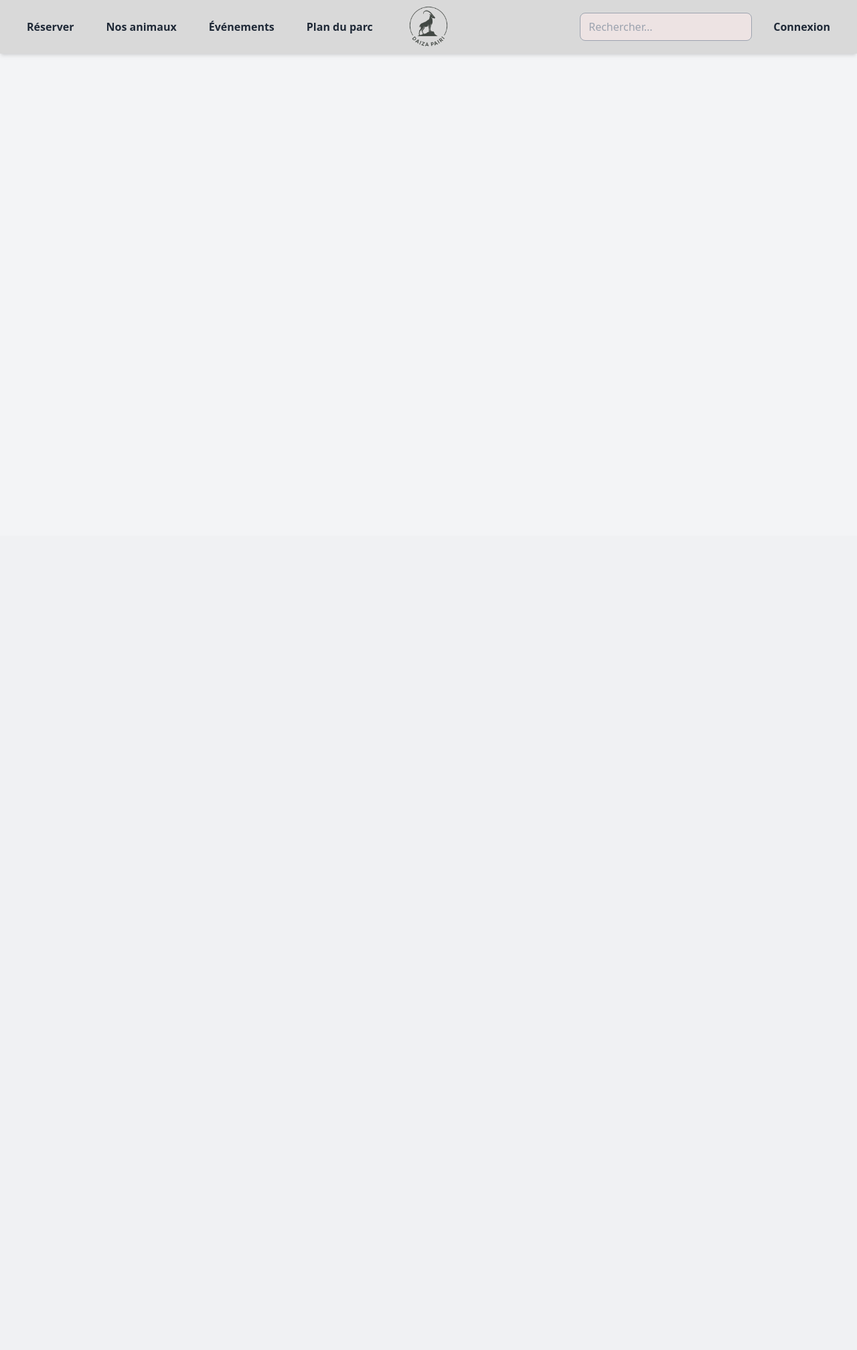
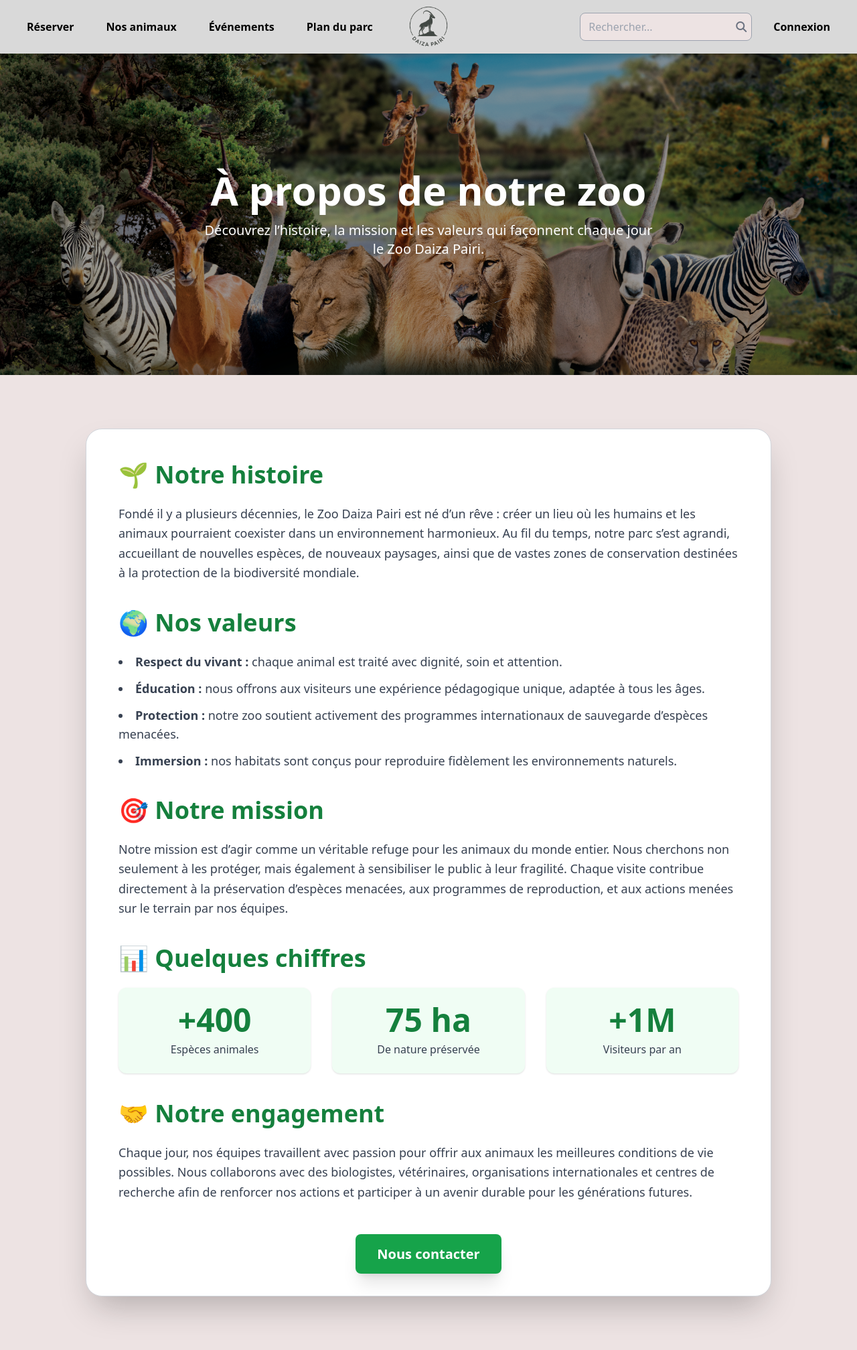
Before and after one commit to Charlxyz/pairi-daiza-zoo, a Flask app: page /about in a window 1280 px wide. Shown: the whole page at 67% size. Before the commit the page ends 83 px from the top, so only its background shows below. Run offline with Flask 3, Linux system fonts and the light colour scheme; some libraries are stand-ins or nearby versions.

Commit message:
ajout page about

```diff
--- a/templates/about.html
+++ b/templates/about.html
@@ -5,11 +5,96 @@
     <meta name="viewport" content="width=device-width, initial-scale=1.0">
     <title>À propos</title>
     <script src="https://cdn.tailwindcss.com"></script>
+    <link rel="stylesheet" href="https://cdnjs.cloudflare.com/ajax/libs/font-awesome/6.5.1/css/all.min.css">
     <link rel="icon" href="../static/images/logo2.png" type="image/x-icon">
 </head>
-<body class="bg-gray-100 text-gray-800">
+
+<body class="w-full min-h-screen bg-[#EDE3E3]">
 
     {% include '/components/nav.html' %}
+
+    <!-- HEADER AVEC IMAGE -->
+    <div class="relative w-full h-[60vh]">
+        <img src="./static/images/header_about.png"
+             class="absolute inset-0 w-full h-full object-cover"
+             alt="zoo">
+        <div class="absolute inset-0 bg-black/40"></div>
+
+        <div class="absolute inset-0 flex flex-col items-center justify-center text-center text-white">
+            <h1 class="text-6xl font-extrabold drop-shadow-xl">À propos de notre zoo</h1>
+            <p class="text-xl mt-4 max-w-2xl drop-shadow-lg">
+                Découvrez l’histoire, la mission et les valeurs qui façonnent chaque jour le Zoo Daiza Pairi.
+            </p>
+        </div>
+    </div>
+
+    <!-- SECTION PRINCIPALE -->
+    <section class="w-full py-20 px-5 flex justify-center">
+        <div class="bg-white max-w-5xl w-full rounded-3xl shadow-2xl p-12 border border-gray-300">
+
+            <!-- HISTOIRE -->
+            <h2 class="text-4xl font-bold text-green-700 mb-6">🌱 Notre histoire</h2>
+            <p class="text-gray-700 text-lg leading-relaxed mb-10">
+                Fondé il y a plusieurs décennies, le Zoo Daiza Pairi est né d’un rêve : créer un lieu
+                où les humains et les animaux pourraient coexister dans un environnement harmonieux.
+                Au fil du temps, notre parc s’est agrandi, accueillant de nouvelles espèces, de nouveaux paysages,
+                ainsi que de vastes zones de conservation destinées à la protection de la biodiversité mondiale.
+            </p>
+
+            <!-- VALEURS -->
+            <h2 class="text-4xl font-bold text-green-700 mb-6">🌍 Nos valeurs</h2>
+            <ul class="list-disc list-inside text-gray-700 text-lg space-y-3 mb-10">
+                <li><span class="font-semibold">Respect du vivant :</span> chaque animal est traité avec dignité, soin et attention.</li>
+                <li><span class="font-semibold">Éducation :</span> nous offrons aux visiteurs une expérience pédagogique unique, adaptée à tous les âges.</li>
+                <li><span class="font-semibold">Protection :</span> notre zoo soutient activement des programmes internationaux
+                    de sauvegarde d’espèces menacées.</li>
+                <li><span class="font-semibold">Immersion :</span> nos habitats sont conçus pour reproduire fidèlement les environnements naturels.</li>
+            </ul>
+
+            <!-- MISSION -->
+            <h2 class="text-4xl font-bold text-green-700 mb-6">🎯 Notre mission</h2>
+            <p class="text-gray-700 text-lg leading-relaxed mb-10">
+                Notre mission est d’agir comme un véritable refuge pour les animaux du monde entier.
+                Nous cherchons non seulement à les protéger, mais également à sensibiliser le public à leur fragilité.
+                Chaque visite contribue directement à la préservation d’espèces menacées, aux programmes de reproduction,
+                et aux actions menées sur le terrain par nos équipes.
+            </p>
+
+            <!-- CHIFFRES -->
+            <h2 class="text-4xl font-bold text-green-700 mb-6">📊 Quelques chiffres</h2>
+            <div class="grid grid-cols-1 md:grid-cols-3 gap-8 mb-10">
+                <div class="text-center p-6 bg-green-50 rounded-xl shadow">
+                    <p class="text-5xl font-extrabold text-green-700">+400</p>
+                    <p class="text-gray-700 mt-2">Espèces animales</p>
+                </div>
+                <div class="text-center p-6 bg-green-50 rounded-xl shadow">
+                    <p class="text-5xl font-extrabold text-green-700">75 ha</p>
+                    <p class="text-gray-700 mt-2">De nature préservée</p>
+                </div>
+                <div class="text-center p-6 bg-green-50 rounded-xl shadow">
+                    <p class="text-5xl font-extrabold text-green-700">+1M</p>
+                    <p class="text-gray-700 mt-2">Visiteurs par an</p>
+                </div>
+            </div>
+
+            <!-- ENGAGEMENT -->
+            <h2 class="text-4xl font-bold text-green-700 mb-6">🤝 Notre engagement</h2>
+            <p class="text-gray-700 text-lg leading-relaxed mb-10">
+                Chaque jour, nos équipes travaillent avec passion pour offrir aux animaux les
+                meilleures conditions de vie possibles. Nous collaborons avec des biologistes, vétérinaires,
+                organisations internationales et centres de recherche afin de renforcer nos actions et participer
+                à un avenir durable pour les générations futures.
+            </p>
+
+            <div class="text-center mt-16">
+                <a href="/contact"
+                   class="bg-green-600 hover:bg-green-700 text-white px-8 py-4 rounded-lg text-xl font-semibold shadow-xl transition duration-300">
+                    Nous contacter
+                </a>
+            </div>
+
+        </div>
+    </section>
 
     {% include '/components/flash.html' %}
 
```
Also changed, not shown: static/images/Header_about.png (added).
